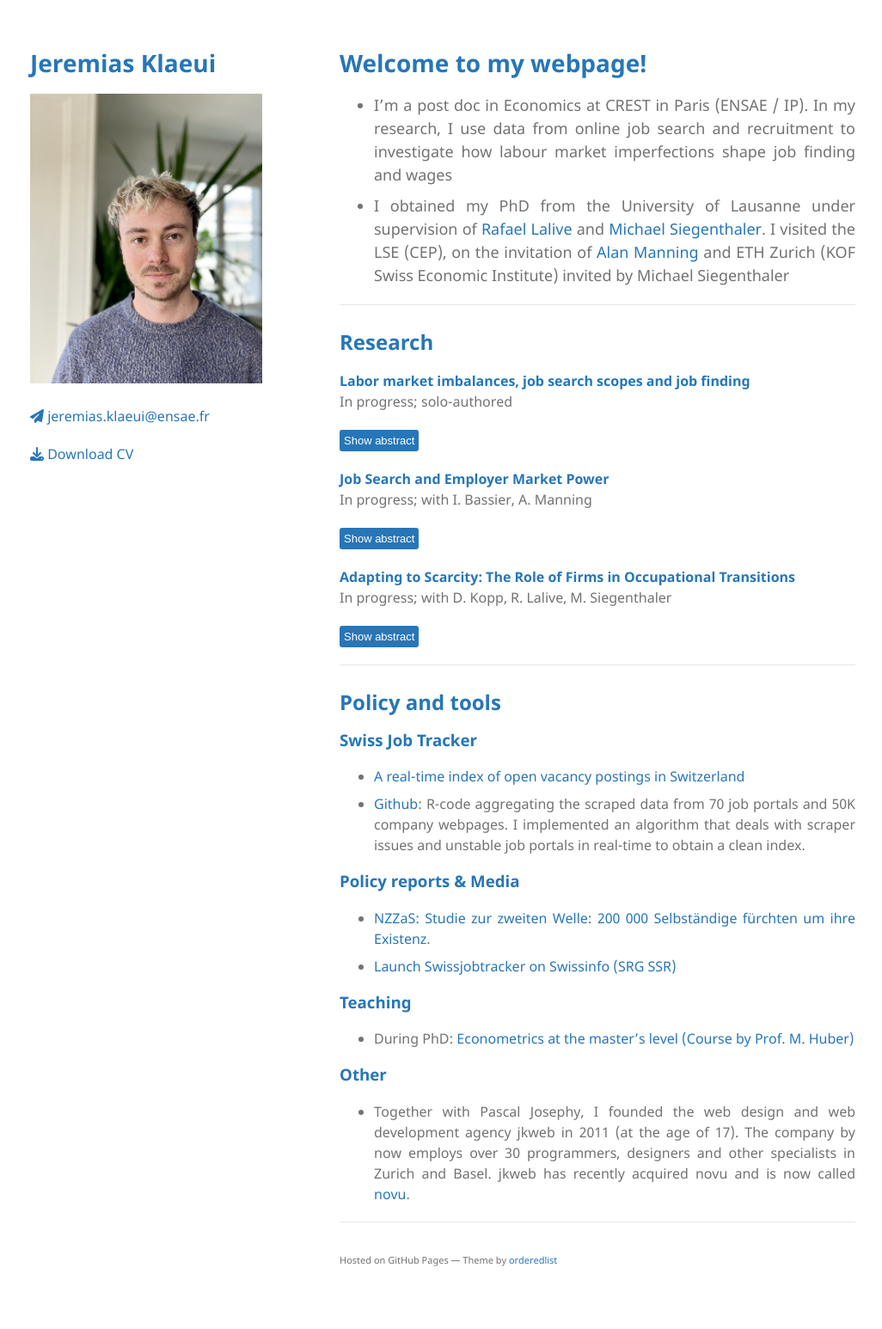
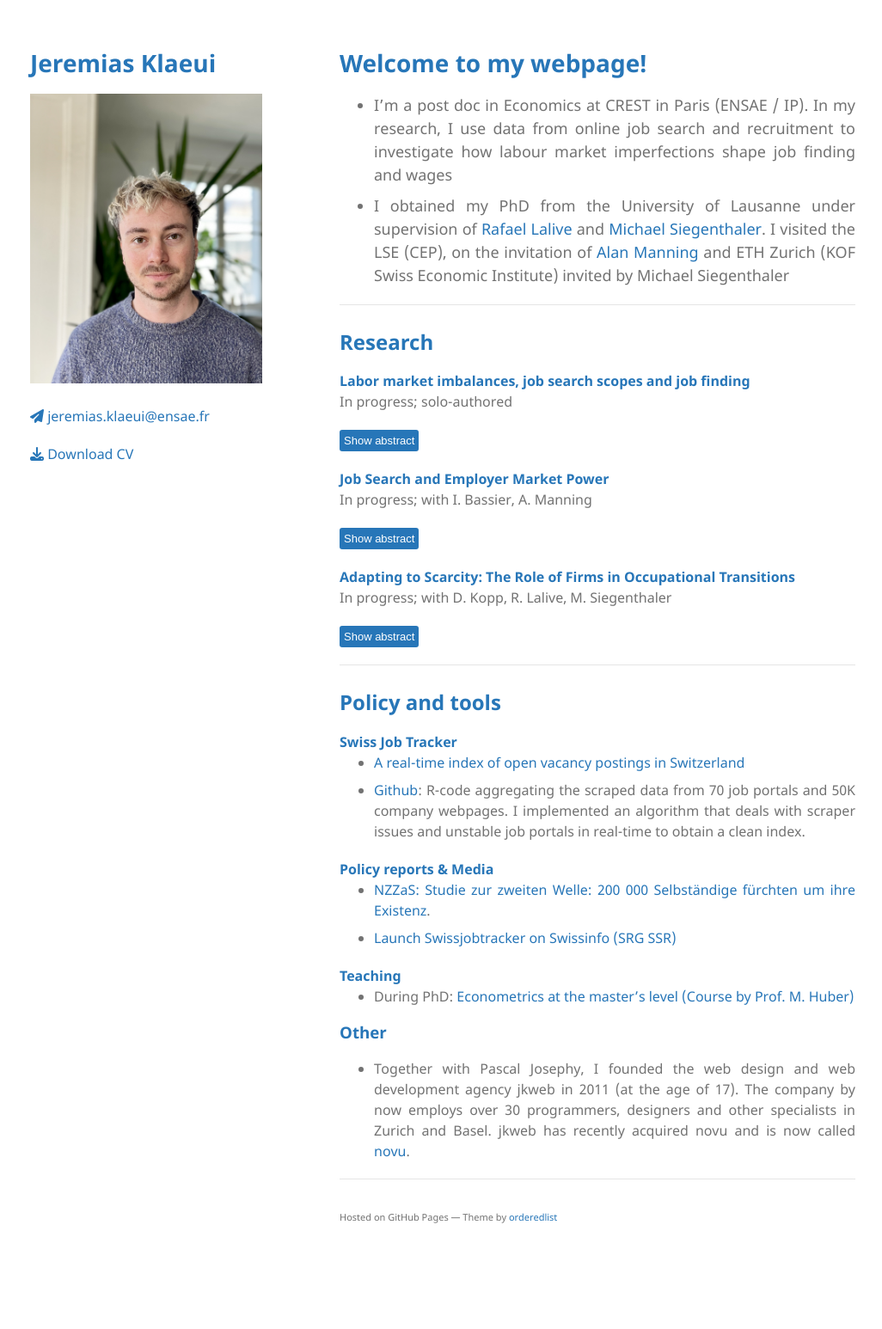
Before and after one commit to jklaeui/jklaeui.github.io, a Jekyll site: the page built from index.md, in a window 1280 px wide. Shown: the whole page at 86% size, without its empty margins (125-1151 px from the left). Built offline with Jekyll 4.4.1, drawn with Linux system fonts in a browser that asks for light colours; nearby versions of some CDN libraries; our own code applies the rules of GitHub Pages for plain Markdown files; the repository's description, which GitHub fills in, is left out; after the commit the page ends 1496 px from its top, so only the background shows below that.

Commit message:
title size and only send abstract event only once

```diff
--- a/index.md
+++ b/index.md
@@ -11,8 +11,8 @@
 ####  Labor market imbalances, job search scopes and job finding
 In progress; solo-authored
 
-<button class="show-button" onclick="toggleAbstract('abstract2'); gtag('event', 'abstract_click_search_scopes')">Show abstract</button>
-<div id="abstract2" class="abstract">
+<button class="show-button" onclick="toggleAbstract('abstract_click_search_scopes')">Show abstract</button>
+<div id="abstract_click_search_scopes" class="abstract">
  This paper investigates how jobseekers adjust the breadth of their search across different segments of the labour market and how such adjustments affect employment outcomes. Imbalances often exist between jobseekers and vacancies in certain occupations or regions, potentially creating opportunities for jobseekers to adjust their search strategies and target segments where demand for them is high.
  I use a unique dataset that combines administrative unemployment records with detailed click data on job postings to measure search scope. I focus on two dimensions of breadth: the distance between a jobseeker’s residence and the posted job, and the local labour market tightness in the commuting zone–occupation segments. A key challenge is that jobseekers self-select into their search strategies. To address this, I exploit exogenous variation in the assignment of jobseekers to caseworkers, whose distinct tendencies influence jobseekers’ subsequent search patterns. I then link these caseworker-induced shifts in search scope to unemployment duration and job quality. My findings suggest that encouraging broader job search or targeting sectors with high labour demand surpluses has measurable effects on reemployment prospects and can alleviate mismatches between labour supply and demand. These results provide policy-relevant insights on how targeted counselling can shape jobseekers’ behaviour and improve labour market efficiency.
  </div>
@@ -21,16 +21,16 @@ In progress; solo-authored
 #### Job Search and Employer Market Power
 In progress; with I. Bassier, A. Manning
 
-<button class="show-button" onclick="toggleAbstract('abstract3'); gtag('event', 'abstract_click_monopsony');">Show abstract</button>
-<div id="abstract3" class="abstract">
+<button class="show-button" onclick="toggleAbstract('abstract_click_monopsony')">Show abstract</button>
+<div id="abstract_click_monopsony" class="abstract">
 This paper provides a framework for thinking about how the job search of workers affects the market power of employers. We present a way of thinking about this which encapsulates popular existing models in which employer market power is based on either frictions in labor markets or imperfect substitutability among jobs. We show how this model can be used to compute measures of the extent of employer market power and relates them to popularly used measures of concentration ratios. We use data on the search behaviour of Swiss unemployed to investigate the number of employers being considered by job-seekers using 'clicks' on vacancies to define consideration sets.
 </div>
 
 #### Adapting to Scarcity: The Role of Firms in Occupational Transitions
 In progress; with D. Kopp, R. Lalive, M. Siegenthaler
 
-<button class="show-button" onclick="toggleAbstract('abstract1'); gtag('event', 'abstract_click_occ_mob');">Show abstract</button>
-<div id="abstract1" class="abstract">
+<button class="show-button" onclick="toggleAbstract('abstract_click_occ_mob')">Show abstract</button>
+<div id="abstract_click_occ_mob" class="abstract">
 We analyze how overlap in job requirements and labor market conditions affect recruiters' and job seekers' search across occupational boundaries. We leverage unique click data from a job and recruitment platform linked to Swiss unemployment register records. We develop a novel measure of occupational similarity that quantifies the overlap in  job requirements in vacancy postings between and within occupations. Overlap strongly determines job seekers' clicks on jobs in other occupations and recruiters' contacts of candidates from other occupations.
 However, job seekers' last occupation is also important. Job seekers and recruiters are substantially more likely to focus on jobs or candidates in the same occupation than in other occupations with the same overlap. Finally, the importance of the last occupation varies with scarcity. If tightness in an occupation increases, job seekers are less likely to consider switching occupation while recruiters are more inclined to contact candidates from other occupations, particularly those from similar, lower-paying occupations. A key novelty of these analyses is to demonstrate recruiters' important role in moderating job seekers' ability to change occupations.</div>
 
@@ -39,17 +39,17 @@ However, job seekers' last occupation is also important. Job seekers and recruit
 
 ## Policy and tools
 
-### Swiss Job Tracker
+#### Swiss Job Tracker
 
 - [A real-time index of open vacancy postings in Switzerland](http://swissjobtracker.ch/)
 - [Github](https://github.com/swissjobtracker/chjobtracker): R-code aggregating the scraped data from 70 job portals and 50K company webpages. I implemented an algorithm that deals with scraper issues and unstable job portals in real-time to obtain a clean index.
 
-### Policy reports & Media
+#### Policy reports & Media
 
 - [NZZaS: Studie zur zweiten Welle: 200 000 Selbständige fürchten um ihre Existenz](https://nzzas.nzz.ch/wirtschaft/zweite-welle-viele-selbstaendige-fuerchten-um-ihre-existenz-ld.1589295).
 - [Launch Swissjobtracker on Swissinfo (SRG SSR)](https://www.swissinfo.ch/fre/toute-l-actu-en-bref/repli-du-nombre-d-offres-d-emplois-en-d%C3%A9cembre--%C3%A9tude-/48136458)
 
-### Teaching
+#### Teaching
 
 - During PhD: [Econometrics at the master's level (Course by Prof. M. Huber)](https://hecnet.unil.ch/hec/syllabus/descriptif/2551?dyn_lang=en)
 
```
Also changed, not shown: other parts of index.md (+1 -0 lines).
